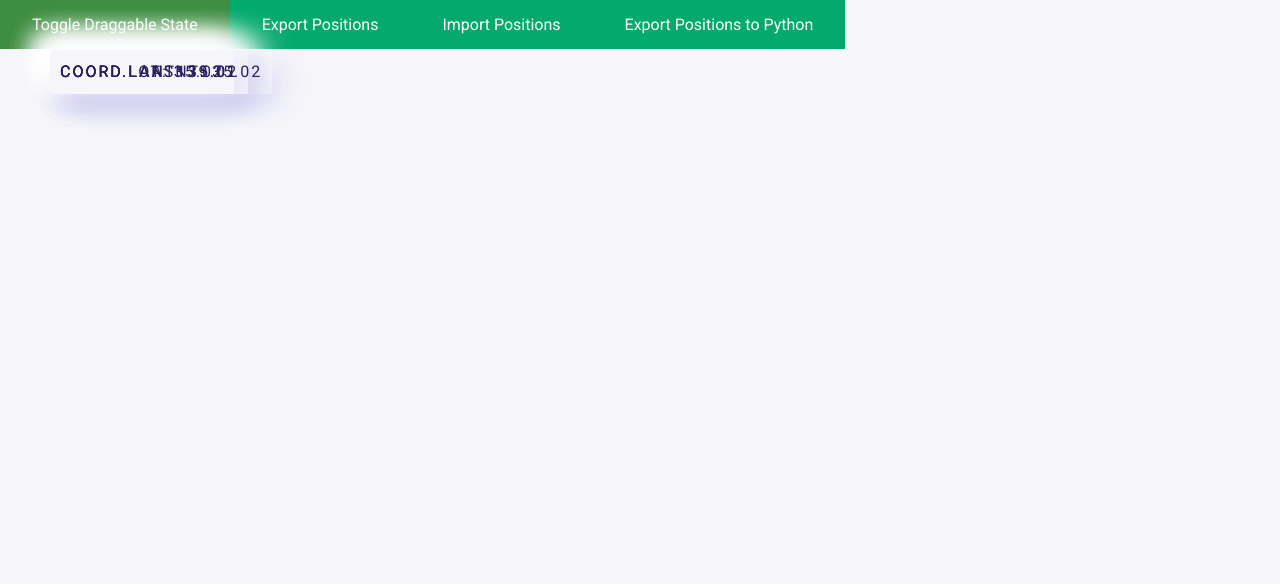
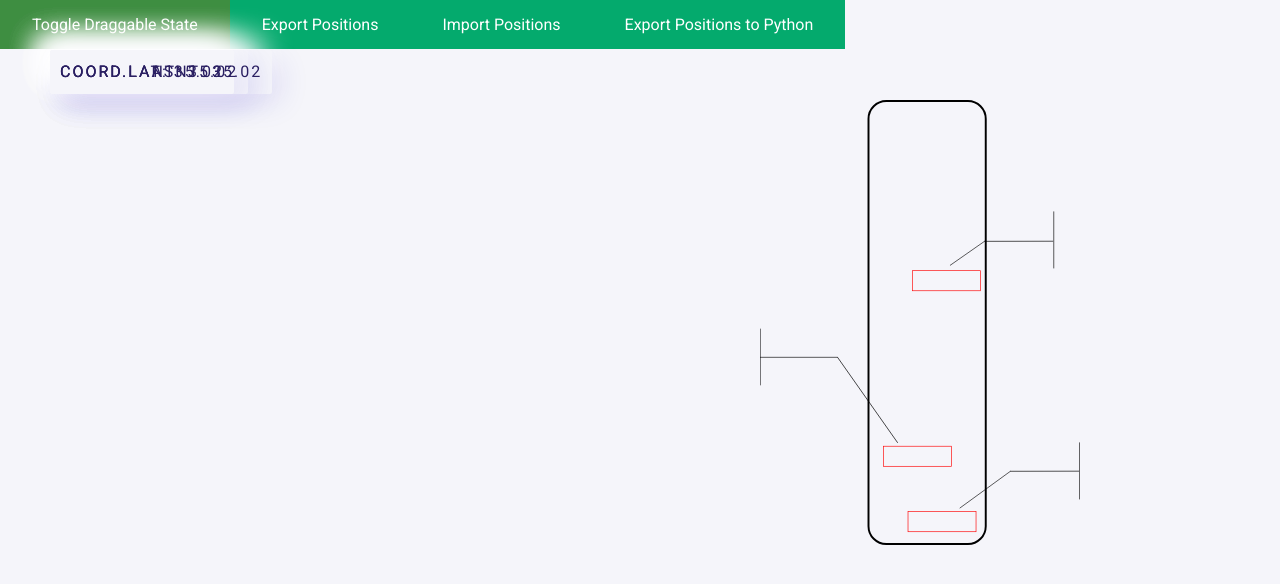
Before and after one commit to Frame0001/jsonWork, a Python web app: template flask/templates/index.html in a window 1280 px wide. Shown: the top 584 px of the page. Run offline with Jinja, Linux system fonts and the light colour scheme; the template is opened without the code that fills it, so the values that code supplies are empty.

Commit message:
flask integration

```diff
--- a/Dump/DumpsforbaseHTML/index.js
+++ b/Dump/DumpsforbaseHTML/index.js
@@ -3,7 +3,7 @@ jsonData = {
     lon: 139.01,
     lat: 35.02,
     lant: 35.02,
-    laasnt: 35.02,
+
   },
 };
 document.addEventListener("DOMContentLoaded", function () {
--- a/Dump/DumpsforbaseHTML/script.js
+++ b/Dump/DumpsforbaseHTML/script.js
@@ -92,7 +92,7 @@ document.addEventListener("DOMContentLoaded", function () {
       lon: 139.01,
       lat: 35.02,
       lant: 35.02,
-      laasnt: 35.02,
+
     },
   });
 
--- a/flask/static/main.js
+++ b/flask/static/main.js
@@ -5,7 +5,6 @@ document.addEventListener("DOMContentLoaded", function () {
 
   const json = {
     coord: {
-      lon: 139.01,
       lat: 35.02,
       lant: 35.02,
       laasnt: 35.02,
--- a/flask/static/styles/main.css
+++ b/flask/static/styles/main.css
@@ -72,3 +72,10 @@ button:hover {
 body {
   background-color: #f5f5fa;
 }
+.top-view {
+    position: absolute;
+    top: 100px;
+    left: 760px;
+    max-width: 320px;
+    height: auto;
+}
--- a/flask/templates/index.html
+++ b/flask/templates/index.html
@@ -13,5 +13,7 @@
     type="text/javascript"
     src="{{url_for ('static',filename='main.js')}} "
   ></script>
-  <body></body>
+  <body>
+    <img class="top-view " src="{{ url_for('static', filename='images/switch.svg') }}" alt="asd">
+  </body>
 </html>
```
Also changed, not shown: flask/main.py (+48 -0 lines), flask/static/images/switch.svg (added).
